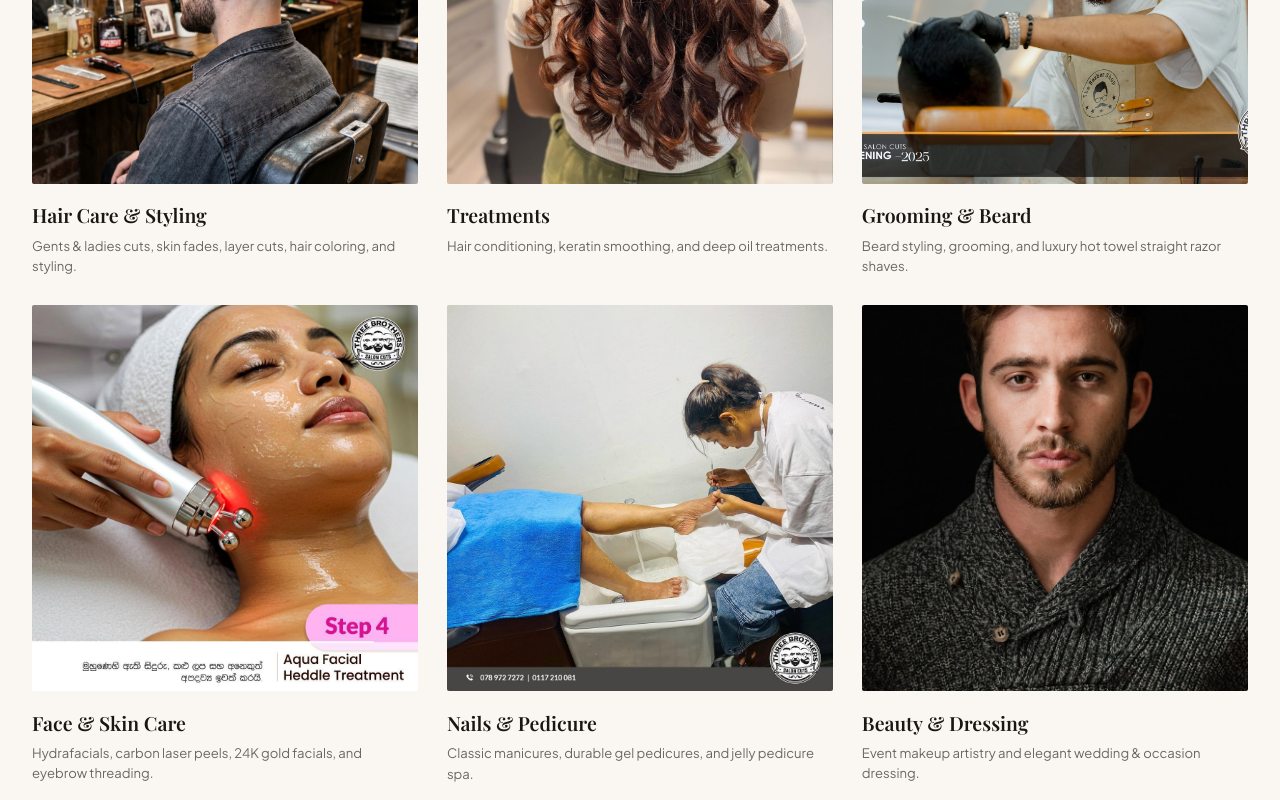
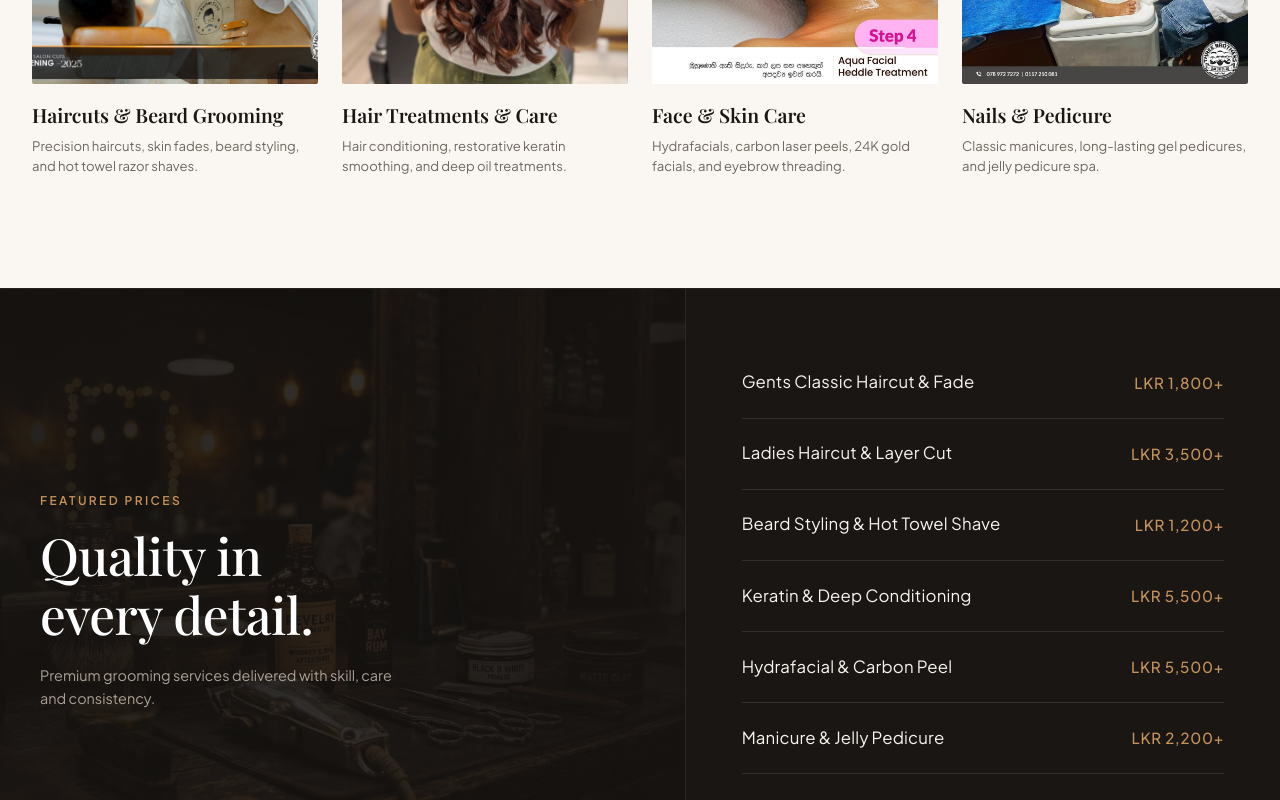
Before and after one commit to kavindusubhash28/salon-draft, a Next.js app: page / in a window 1280 px wide. Shown: the part 1320-2120 px from the top of the page. Built offline with nearby package versions, Linux system fonts and the light colour scheme.

Commit message:
services cards images change

```diff
--- a/components/home/ServicesOverview.module.css
+++ b/components/home/ServicesOverview.module.css
@@ -111,8 +111,8 @@
 
 @media (min-width: 1024px) {
   .cardsGrid {
-    grid-template-columns: repeat(3, 1fr);
-    gap: 1.8rem;
+    grid-template-columns: repeat(4, 1fr);
+    gap: 1.5rem;
   }
 }
 
--- a/components/home/ServicesOverview.tsx
+++ b/components/home/ServicesOverview.tsx
@@ -7,24 +7,17 @@ import styles from "./ServicesOverview.module.css";
 export default function ServicesOverview() {
   const serviceCards = [
     {
-      id: "hair-care-styling",
-      title: "Hair Care & Styling",
-      desc: "Gents & ladies cuts, skin fades, layer cuts, hair coloring, and styling.",
-      image: "/images/service_haircut.jpg",
+      id: "haircuts-beard",
+      title: "Haircuts & Beard Grooming",
+      desc: "Precision haircuts, skin fades, beard styling, and hot towel razor shaves.",
+      image: "/images/Services/beard.jpg",
       href: "/services#what-we-offer",
     },
     {
       id: "treatments",
-      title: "Treatments",
-      desc: "Hair conditioning, keratin smoothing, and deep oil treatments.",
+      title: "Hair Treatments & Care",
+      desc: "Hair conditioning, restorative keratin smoothing, and deep oil treatments.",
       image: "/images/Services/treatments.jpg",
-      href: "/services#what-we-offer",
-    },
-    {
-      id: "grooming-beard",
-      title: "Grooming & Beard",
-      desc: "Beard styling, grooming, and luxury hot towel straight razor shaves.",
-      image: "/images/Services/beard.jpg",
       href: "/services#what-we-offer",
     },
     {
@@ -37,15 +30,8 @@ export default function ServicesOverview() {
     {
       id: "nails",
       title: "Nails & Pedicure",
-      desc: "Classic manicures, durable gel pedicures, and jelly pedicure spa.",
+      desc: "Classic manicures, long-lasting gel pedicures, and jelly pedicure spa.",
       image: "/images/Services/nails.jpg",
-      href: "/services#what-we-offer",
-    },
-    {
-      id: "beauty-dressing",
-      title: "Beauty & Dressing",
-      desc: "Event makeup artistry and elegant wedding & occasion dressing.",
-      image: "/images/service_occasion.jpg",
       href: "/services#what-we-offer",
     },
   ];
```
Also changed, not shown: public/images/team.jpg (added).
